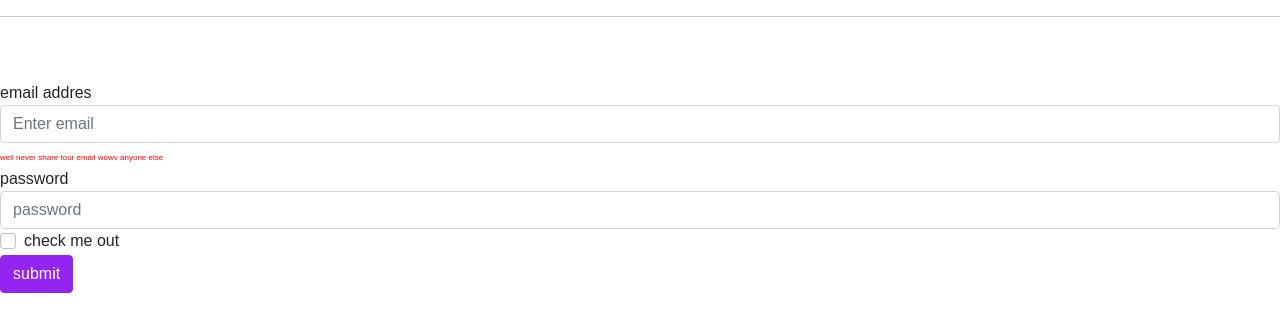
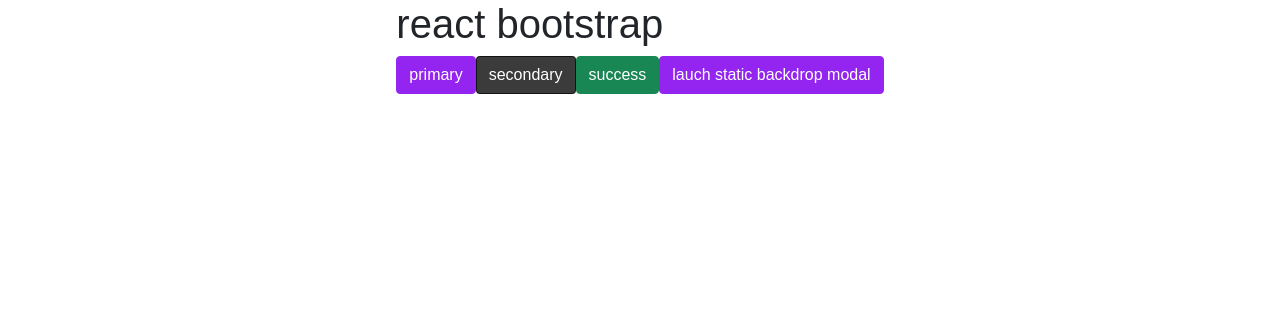
Before and after one commit to esw4soft/react_practice2, a React (Create React App) app: page / in a window 1280 px wide. Shown: the top 332 px of the page. Built offline with nearby package versions, Linux system fonts and the light colour scheme.

Commit message:
使用react-bootstrap製作樣式

```diff
--- a/src/App.js
+++ b/src/App.js
@@ -1,56 +1,43 @@
 import React, { useState } from 'react'
+import { Container, Row, Col, Button, Modal } from 'react-bootstrap'
 
 function App() {
+  const [show, setShow] = useState(false)
+  const handleClose = () => setShow(false)
+  const handleShow = () => setShow(true)
   return (
     <>
-      <hr />
-      <br />
-      <img />
+      <Container>
+        <Row className="justify-content-md-center">
+          <Col md="auto">
+            <h1>react bootstrap</h1>
+            <Button variant="primary">primary</Button>
+            <Button variant="secondary">secondary</Button>
+            <Button variant="success">success</Button>
+            <Button variant="primary" onClick={handleShow}>
+              lauch static backdrop modal
+            </Button>
+          </Col>
+        </Row>
+      </Container>
 
-      <form>
-        <div className="form-group">
-          <label htmlFor="exampleInputEmail1">email addres</label>
-          <input
-            type="email"
-            className="form-control"
-            id="exampleInputEmail1"
-            aria-describedby="emailHelp"
-            placeholder="Enter email"
-          />
-          <small
-            id="emailHelp"
-            className="form-text text-nuted"
-            style={{ color: 'red', fontSize: '8px' }}
-          >
-            well never share tour email wowv anyone else
-          </small>
-        </div>
-
-        <div className="form-group">
-          <label htmlFor="exampleInputEmail1">password</label>
-          <input
-            type="password"
-            className="form-control"
-            id="exampleInputEmail1"
-            aria-describedby="emailHelp"
-            placeholder="password"
-          />
-        </div>
-
-        <div className="form-check">
-          <input
-            type="checkbox"
-            className="form-check-input"
-            id="exampleCheck1"
-          />
-          <label htmlFor="exampleCheck1" className="form-check-label">
-            check me out
-          </label>
-        </div>
-        <button type="submit" className="btn btn-primary">
-          submit
-        </button>
-      </form>
+      <Modal
+        show={show}
+        onHide={handleClose}
+        backdrop="static"
+        keyboard={false}
+      >
+        <Modal.Header closeButton>
+          <Modal.Title>modal title</Modal.Title>
+        </Modal.Header>
+        <Modal.Body>i will not clase id you click outside me</Modal.Body>
+        <Modal.Footer>
+          <Button variant="secondary" onClick={handleClose}>
+            close
+          </Button>
+          <Button variant="primary">understood</Button>
+        </Modal.Footer>
+      </Modal>
     </>
   )
 }
```
